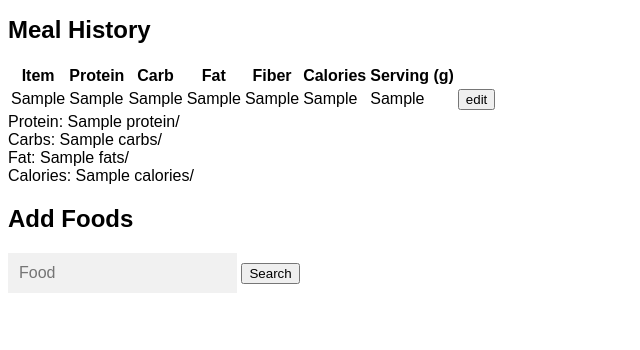
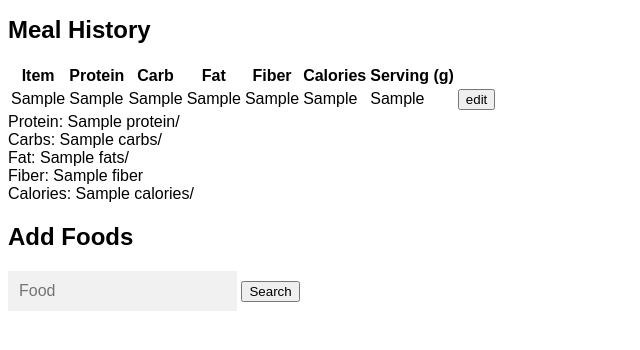
Before and after one commit to JohnZolton/fitness, a Django app: template tracking/templates/tracking/index.html in a window 1280 px wide. Shown: the part 177-527 px from the top of the page, without its empty margins (0-640 px from the left). Run offline with Django 4.2, Linux system fonts and the light colour scheme; the template is opened without the code that fills it: most values are stand-ins (such as "Sample title", 1, 10 or a date in 2020).

Commit message:
added fiber to display

```diff
--- a/tracking/static/tracking.js
+++ b/tracking/static/tracking.js
@@ -143,9 +143,6 @@ function addfood(){
     let = fiber_val = Math.round(fiber*portion_factor)
     let = calorie_val = Math.round(cals*portion_factor)
 
-    let nutrition = `${item};${protein_val};${carb_val};${fat_val};${fiber_val};${calorie_val}`
-    //console.log(nutrition)
-
     fetch('addfoods', {
         method: 'POST',
         body: JSON.stringify({
@@ -244,7 +241,6 @@ function savechanges() {
     let new_cals = cals.innerText
     let new_serving = serving.firstElementChild.value
 
-
     this.style.display = 'none'
     document.getElementById(`${id}-edit`).style.display='block'
     document.getElementById(`${id}-quantity`).innerHTML = new_serving
@@ -252,7 +248,9 @@ function savechanges() {
     let protein_total = document.getElementById('total-protein')
     let carb_total = document.getElementById('total-carbs')
     let fat_total = document.getElementById('total-fat')
+    let fiber_total = document.getElementById('total-fiber')
     let calorie_total = document.getElementById('total-cals')
+
 
     let protein_goal = protein_total.attributes.data_goal.value
     let carb_goal = carb_total.attributes.data_goal.value
@@ -262,17 +260,26 @@ function savechanges() {
     let protein_current = protein_total.attributes.data_current.value
     let carb_current = carb_total.attributes.data_current.value
     let fat_current = fat_total.attributes.data_current.value
+    let fiber_current = fiber_total.attributes.data_current.value
     let calorie_current = calorie_total.attributes.data_current.value
 
     let new_total_protein = parseInt(protein_current) + parseInt(new_protein) - parseInt(old_protein)
     let new_total_carb = parseInt(carb_current) + parseInt(new_carb) - parseInt(old_carbs)
     let new_total_fat = parseInt(fat_current) + parseInt(new_fat) - parseInt(old_fats)
+    let new_total_fiber = parseInt(fiber_current) + parseInt(new_fiber) - parseInt(old_fiber)
     let new_total_cals = parseInt(calorie_current) + parseInt(new_cals) - parseInt(old_cals)
 
     protein_total.innerText = `Protein: ${new_total_protein}/${protein_goal}`
     carb_total.innerText = `Carbs: ${new_total_carb}/${carb_goal}`
     fat_total.innerText = `Fat: ${new_total_fat}/${fat_goal}`
+    fiber_total.innerText = `Fiber: ${new_total_fiber}`
     calorie_total.innerText = `Calories: ${new_total_cals}/${calorie_goal}`
+
+    protein_total.attributes.data_current.value = new_total_protein
+    carb_total.attributes.data_current.value = new_total_carb
+    fat_total.attributes.data_current.value = new_total_fat
+    fiber_total.attributes.data_current.value = new_total_fiber
+    calorie_total.attributes.data_current.value = new_total_cals
 
     fetch('editfoods', {
         method: 'POST',
--- a/tracking/templates/tracking/index.html
+++ b/tracking/templates/tracking/index.html
@@ -57,6 +57,9 @@
         <div id="total-fat" data_goal = '{{user.fat_goal}}'data_current="{{fats}}">
             Fat: {{fats}}/{{user.fat_goal}}
         </div>
+        <div id="total-fiber" data_current="{{fiber}}">
+            Fiber: {{fiber}}
+        </div>
         <div id="total-cals" data_goal = '{{user.calorie_goal}}'data_current="{{calories}}">
             Calories: {{calories}}/{{user.calorie_goal}}
         </div>
--- a/tracking/views.py
+++ b/tracking/views.py
@@ -101,6 +101,7 @@ def index(request):
         'protein': totals[0],
         'carbs': totals[1],
         'fats': totals[2],
+        'fiber':totals[3],
         'calories': totals[4],
         'bodyweight': bodyweight,
         'steps': steps,
```
Also changed, not shown: db.sqlite3.
